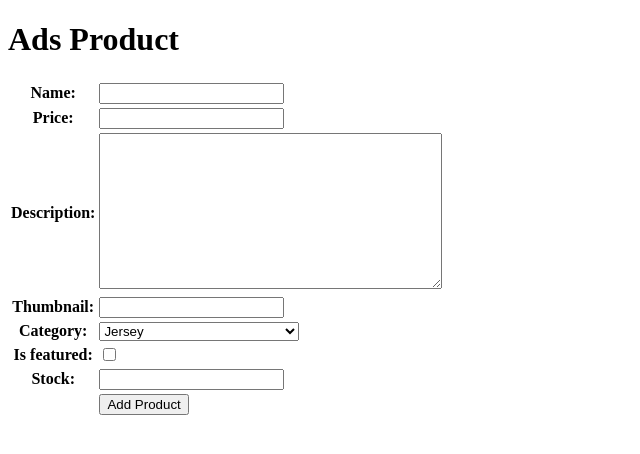
After one commit to haekalhdn/sportyshop, a Django app: page /create-product/ in a window 1280 px wide. The commit adds this page. Shown: the top 454 px of the page, without its empty margins (0-640 px from the left). Run offline with Django 5.2, Linux system fonts and the light colour scheme.

Commit message:
Tutorial 0

```diff
--- /dev/null
+++ b/main/forms.py
@@ -0,0 +1,7 @@
+from django.forms import ModelForm
+from main.models import Product
+
+class ProductForm(ModelForm):
+    class Meta:
+        model = Product
+        fields = ["name", "price", "description", "thumbnail", "category", "is_featured", "stock"]
--- a/main/models.py
+++ b/main/models.py
@@ -1,13 +1,38 @@
 from django.db import models
 
 # Create your models here.
-class Item(models.Model):
+class Product(models.Model):
+    CATEGORY_CHOICES = [
+        ('jersey', 'Jersey'),
+        ('shoe', 'Sepatu'),
+        ('pants', 'Celana'),
+        ('shirt', 'Kaos / Training Top'),
+        ('outer', 'Jaket / Hoodie'),
+        ('socks', 'Kaos Kaki'),
+        ('bag', 'Tas Olahraga'),
+        ('equipment', 'Perlengkapan (bola, raket, dll)'),
+        ('accessory', 'Aksesori (topi, wristband, dll)'),
+        ('protection', 'Pelindung (shin guard, dll)'),
+    ]
+
     name = models.CharField(max_length=100)
     price = models.IntegerField()
     description = models.TextField()
     thumbnail = models.URLField()
-    category = models.CharField(max_length=100)
+    category = models.CharField(max_length=20, choices=CATEGORY_CHOICES, default='update')
     is_featured = models.BooleanField(default=False)
+    created_at = models.DateTimeField(auto_now_add=True)
+    stock = models.PositiveIntegerField()
+    product_views = models.PositiveIntegerField(default=0)
+
 
     def __str__(self):
-        return self.name
+        return self.name\
+
+    @property
+    def is_product_hot(self):
+        return self.product_views > 20
+
+    def increment_views(self):
+        self.product_views += 1
+        self.save()
--- /dev/null
+++ b/main/templates/base.html
@@ -0,0 +1,13 @@
+{% load static %}
+<!DOCTYPE html>
+<html lang="en">
+<head>
+    <meta charset="UTF-8" />
+    <meta name="viewport" content="width=device-width, initial-scale=1.0" />
+    {% block meta %} {% endblock meta %}
+</head>
+
+<body>
+    {% block content %} {% endblock content %}
+</body>
+</html>
--- /dev/null
+++ b/main/templates/create_product.html
@@ -0,0 +1,18 @@
+{% extends 'base.html' %}
+{% block content %}
+<h1>Ads Product</h1>
+
+<form method="POST">
+  {% csrf_token %}
+  <table>
+    {{ form.as_table }}
+    <tr>
+      <td></td>
+      <td>
+        <input type="submit" value="Add Product" />
+      </td>
+    </tr>
+  </table>
+</form>
+
+{% endblock %}
--- a/main/urls.py
+++ b/main/urls.py
@@ -1,8 +1,14 @@
 from django.urls import path
-from main.views import show_main
+from main.views import show_main, create_product, show_product, show_xml, show_json, show_xml_by_id, show_json_by_id
 
 app_name = 'main'
 
 urlpatterns = [
     path('', show_main, name='show_main'),
+    path('create-product/', create_product, name='create_product'),
+    path('product/<str:id>/', show_product, name='show_product'),
+    path('json/', show_json, name='show_json'),
+    path('xml/', show_xml, name='show_xml'),
+    path('xml/<str:product_id>/', show_xml_by_id, name='show_xml_by_id'),
+    path('json/<str:product_id>/', show_json_by_id, name='show_json_by_id'),
 ]
--- a/main/views.py
+++ b/main/views.py
@@ -1,10 +1,64 @@
-from django.shortcuts import render
+from django.shortcuts import render, redirect, get_object_or_404
+from main.forms import ProductForm
+from main.models import Product
+from django.http import HttpResponse
+from django.core import serializers
+
+
+def show_xml(request):
+    product_list = Product.objects.all()
+    xml_data = serializers.serialize("xml", product_list)
+    return HttpResponse(xml_data, content_type="application/xml")
+
+def show_json(request):
+    product_list = Product.objects.all()
+    json_data = serializers.serialize("json", product_list)
+    return HttpResponse(json_data, content_type="application/json")
+
+def show_xml_by_id(request, product_id):
+    try:
+        product_item = Product.objects.filter(pk=product_id)
+        xml_data = serializers.serialize("xml", product_item)
+        return HttpResponse(xml_data, content_type="application/xml")
+    except Product.DoesNotExist:
+        return HttpResponse(status=404)
+
+def show_json_by_id(request, product_id):
+    try:
+        product_item = Product.objects.filter(pk=product_id)
+        json_data = serializers.serialize("json", [product_item])
+        return HttpResponse(json_data, content_type="application/json")
+    except Product.DoesNotExist:
+            return HttpResponse(status=404)
+
 def show_main(request):
+    product_list = Product.objects.all()
+
     context = {
         'npm' : '2406431536',
         'name': 'Haekal Handrian',
-        'class': 'PBP C'
+        'class': 'PBP C',
+        'product_list': product_list
     }
 
     return render(request, "main.html", context)
-# Create your views here.
+
+def create_product(request):
+    form = ProductForm(request.POST or None)
+
+    if form.is_valid() and request.method == "POST":
+        form.save()
+        return redirect('main:show_main')
+
+    context = {'form': form}
+    return render(request, "create_product.html", context)
+
+def show_product(request, id):
+    product = get_object_or_404(Product, pk=id)
+    product.increment_views()
+
+    context = {
+        'product': product
+    }
+
+    return render(request, "product_detail.html", context)
```
Also changed, not shown: Sportyshop/settings.py (+6 -1 lines), main/templates/main.html (+41 -22 lines), main/templates/product_detail.html (added, +23 -0 lines), main/migrations/0002_product_delete_news.py (added), main/migrations/0003_product_product_views_alter_product_category.py (added), main/migrations/0004_product_created_at.py (added).
